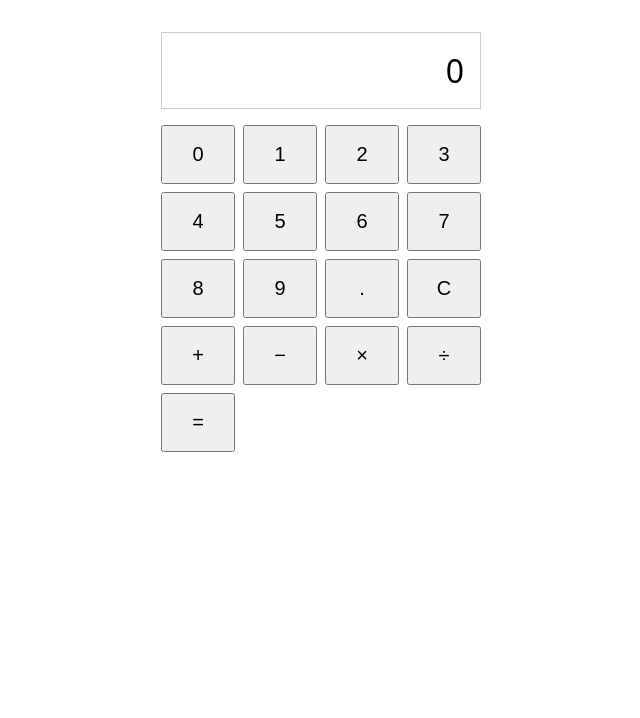
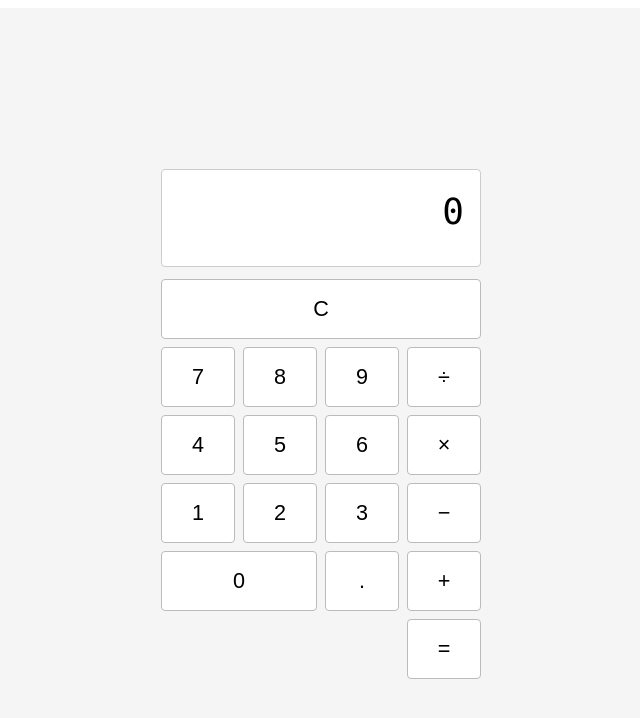
Before and after one commit to ilyasseisov/matt2, a website built with Vite: page index.html in a window 1280 px wide. Shown: the whole page, without its empty margins (319-959 px from the left). Built offline with nearby package versions, Linux system fonts and the light colour scheme.

Commit message:
Style calculator with PRD button grid layout (issue #04).
Decisions: CSS grid with named areas — C spans top row, digits in
7–9/4–6/1–3 rows, 0 spans two columns with decimal, operators in
right column (÷×−+=), Display above grid in monospace with 3.25rem
min-height buttons for comfortable tapping.

Files: src/main.ts, src/style.css, issues/done/04-styled-calculator-screen.md.

Notes: all four AFK slices complete; engine unchanged. No remaining
AFK issues in issues/.

Co-authored-by: Cursor <cursoragent@cursor.com>

```diff
--- a/src/main.ts
+++ b/src/main.ts
@@ -14,6 +14,9 @@ const app = document.querySelector<HTMLDivElement>('#app')!;
 
 let calc: CalculatorResult = createCalculator();
 
+const calculator = document.createElement('div');
+calculator.className = 'calculator';
+
 const display = document.createElement('div');
 display.className = 'display';
 display.textContent = calc.display;
@@ -25,41 +28,67 @@ function renderDisplay(): void {
   display.textContent = calc.display;
 }
 
-function addButton(label: string, onClick: () => void): void {
+function addButton(
+  label: string,
+  gridArea: string,
+  onClick: () => void,
+): void {
   const button = document.createElement('button');
   button.type = 'button';
   button.textContent = label;
+  button.style.gridArea = gridArea;
   button.addEventListener('click', onClick);
   buttons.appendChild(button);
 }
 
-for (const digit of ['0', '1', '2', '3', '4', '5', '6', '7', '8', '9']) {
-  addButton(digit, () => {
-    calc = pressDigit(calc.state, digit);
-    renderDisplay();
-  });
+addButton('C', 'clear', () => {
+  calc = pressClear(calc.state);
+  renderDisplay();
+});
+
+const digitRows: Array<[string, string, string]> = [
+  ['7', '8', '9'],
+  ['4', '5', '6'],
+  ['1', '2', '3'],
+];
+
+for (const [d7, d8, d9] of digitRows) {
+  for (const digit of [d7, d8, d9]) {
+    addButton(digit, `d${digit}`, () => {
+      calc = pressDigit(calc.state, digit);
+      renderDisplay();
+    });
+  }
 }
 
-addButton('.', () => {
+addButton('0', 'd0', () => {
+  calc = pressDigit(calc.state, '0');
+  renderDisplay();
+});
+
+addButton('.', 'decimal', () => {
   calc = pressDecimal(calc.state);
   renderDisplay();
 });
 
-addButton('C', () => {
-  calc = pressClear(calc.state);
-  renderDisplay();
-});
+const operators: Array<[Operator, string]> = [
+  ['÷', 'divide'],
+  ['×', 'multiply'],
+  ['−', 'subtract'],
+  ['+', 'add'],
+];
 
-for (const op of ['+', '−', '×', '÷'] as Operator[]) {
-  addButton(op, () => {
+for (const [op, area] of operators) {
+  addButton(op, area, () => {
     calc = pressOperator(calc.state, op);
     renderDisplay();
   });
 }
 
-addButton('=', () => {
+addButton('=', 'equals', () => {
   calc = pressEquals(calc.state);
   renderDisplay();
 });
 
-app.append(display, buttons);
+calculator.append(display, buttons);
+app.append(calculator);
--- a/src/style.css
+++ b/src/style.css
@@ -1,24 +1,55 @@
 #app {
-  max-width: 20rem;
-  margin: 2rem auto;
+  min-height: 100vh;
+  display: flex;
+  align-items: center;
+  justify-content: center;
+  padding: 1rem;
   font-family: system-ui, sans-serif;
+  background: #f5f5f5;
+}
+
+.calculator {
+  width: min(100%, 20rem);
 }
 
 .display {
-  padding: 1rem;
-  margin-bottom: 1rem;
+  padding: 1.25rem 1rem;
+  margin-bottom: 0.75rem;
   border: 1px solid #ccc;
+  border-radius: 0.25rem;
+  background: #fff;
   text-align: right;
-  font-size: 2rem;
+  font-family: ui-monospace, 'Cascadia Code', 'Source Code Pro', Menlo, monospace;
+  font-size: 2.25rem;
+  line-height: 1.2;
+  min-height: 3.5rem;
+  overflow: hidden;
+  text-overflow: ellipsis;
 }
 
 .buttons {
   display: grid;
   grid-template-columns: repeat(4, 1fr);
+  grid-template-areas:
+    'clear clear clear clear'
+    'd7 d8 d9 divide'
+    'd4 d5 d6 multiply'
+    'd1 d2 d3 subtract'
+    'd0 d0 decimal add'
+    '. . . equals';
   gap: 0.5rem;
 }
 
 button {
+  min-height: 3.25rem;
   padding: 1rem;
-  font-size: 1.25rem;
+  border: 1px solid #bbb;
+  border-radius: 0.25rem;
+  background: #fff;
+  font-size: 1.35rem;
+  cursor: pointer;
 }
+
+button:active {
+  background: #eee;
+}
```
Also changed, not shown: issues/done/04-styled-calculator-screen.md (renamed from issues/04-styled-calculator-screen.md).
